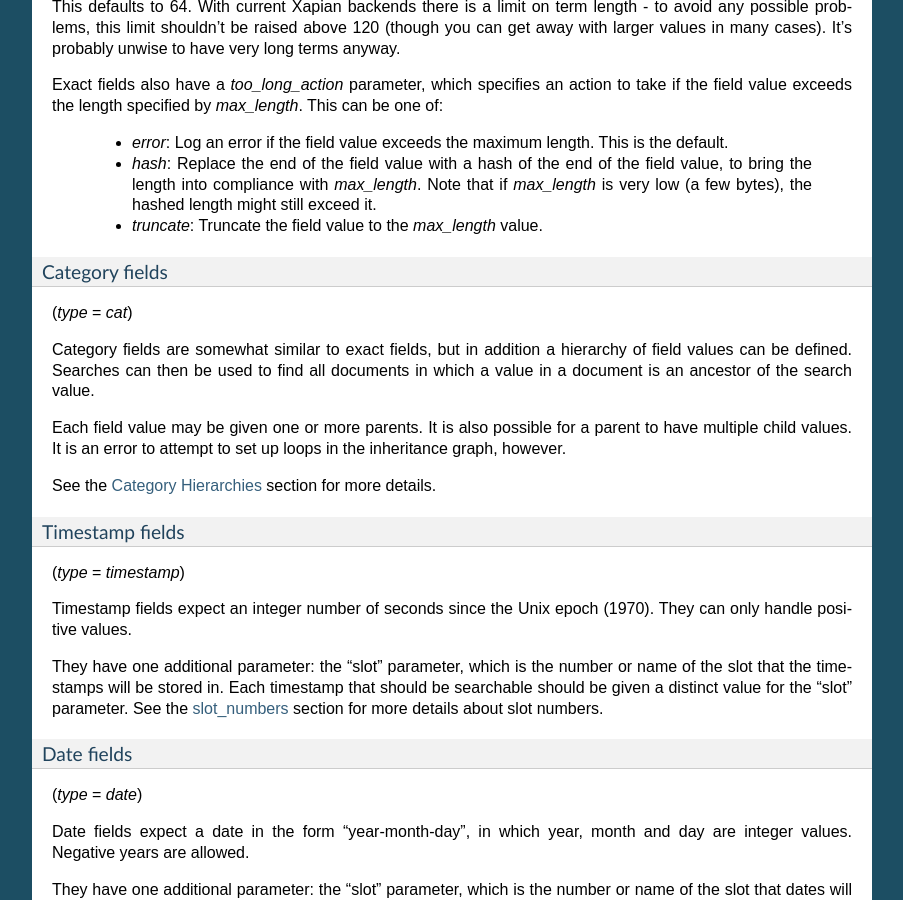
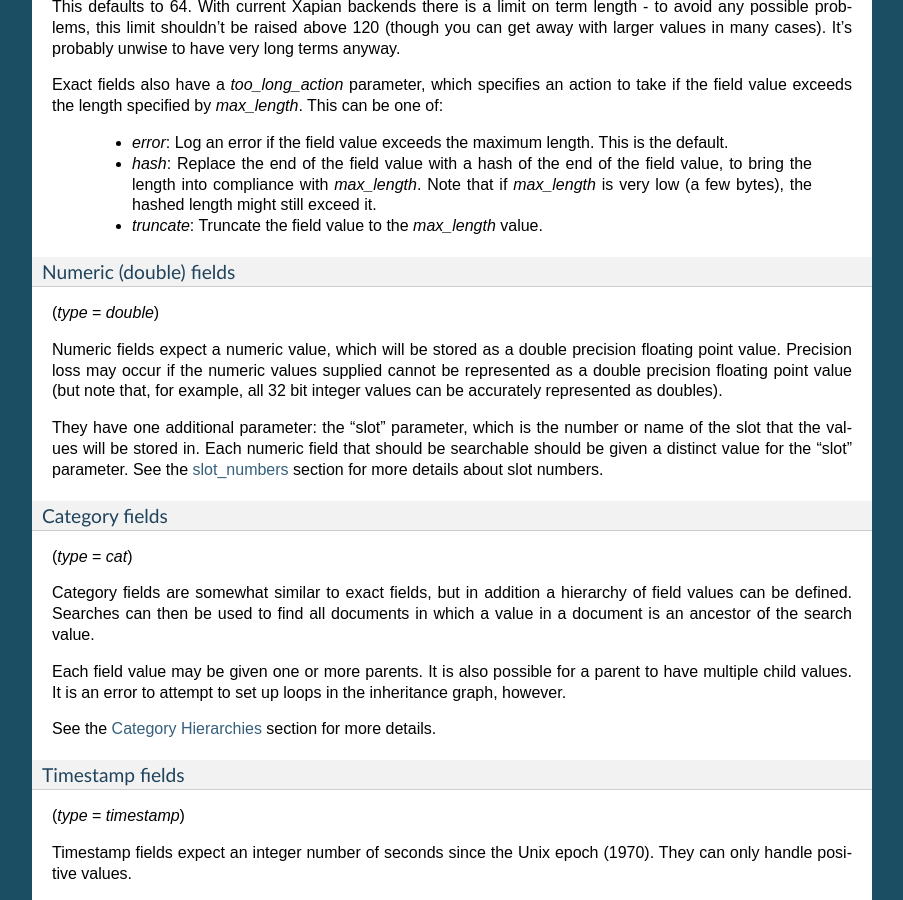
Before and after one commit to restpose/restpose, a Sphinx documentation site: the page built from docs/collections.rst, in a window 1280 px wide and 900 px high, scrolled down 2353 px. Shown: the whole window, without its empty margins (198-1101 px from the left). Built offline with Sphinx 7.4.7, drawn with Linux system fonts in a browser that asks for light colours; formulas are drawn with MathJax 3; some of the changed text lies outside the part shown.

Commit message:
Documentation for double type

```diff
--- a/docs/collections.rst
+++ b/docs/collections.rst
@@ -157,6 +157,22 @@ can be one of:
    still exceed it.
 
  - `truncate`: Truncate the field value to the `max_length` value.
+
+Numeric (double) fields
+-----------------------
+
+(`type` = `double`)
+
+Numeric fields expect a numeric value, which will be stored as a double
+precision floating point value.  Precision loss may occur if the numeric values
+supplied cannot be represented as a double precision floating point value (but
+note that, for example, all 32 bit integer values can be accurately represented
+as doubles).
+
+They have one additional parameter: the "slot" parameter, which is the number
+or name of the slot that the values will be stored in.  Each numeric field that
+should be searchable should be given a distinct value for the "slot" parameter.
+See the `slot_numbers`_ section for more details about slot numbers.
 
 Category fields
 ---------------
--- a/docs/search_json.rst
+++ b/docs/search_json.rst
@@ -78,7 +78,8 @@ Various types of search are possible:
    slightly faster to parse).
 
  - "range": searches for documents in which a stored value is in a given range.
-   This type is currently available only for "date" and "timestamp" field types.
+   This type is currently available only for "double", "date" and "timestamp"
+   field types.
 
  - "text": searches for a piece of text in a text field.  The value to search
    for may be a single string, or an object holding the following parameters:
```
